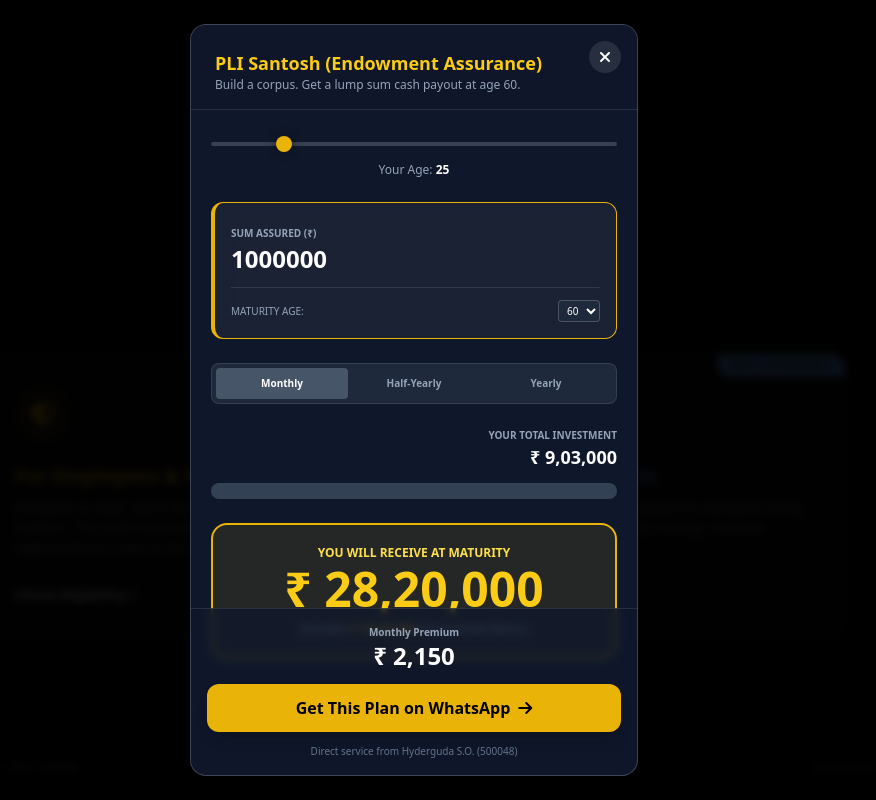
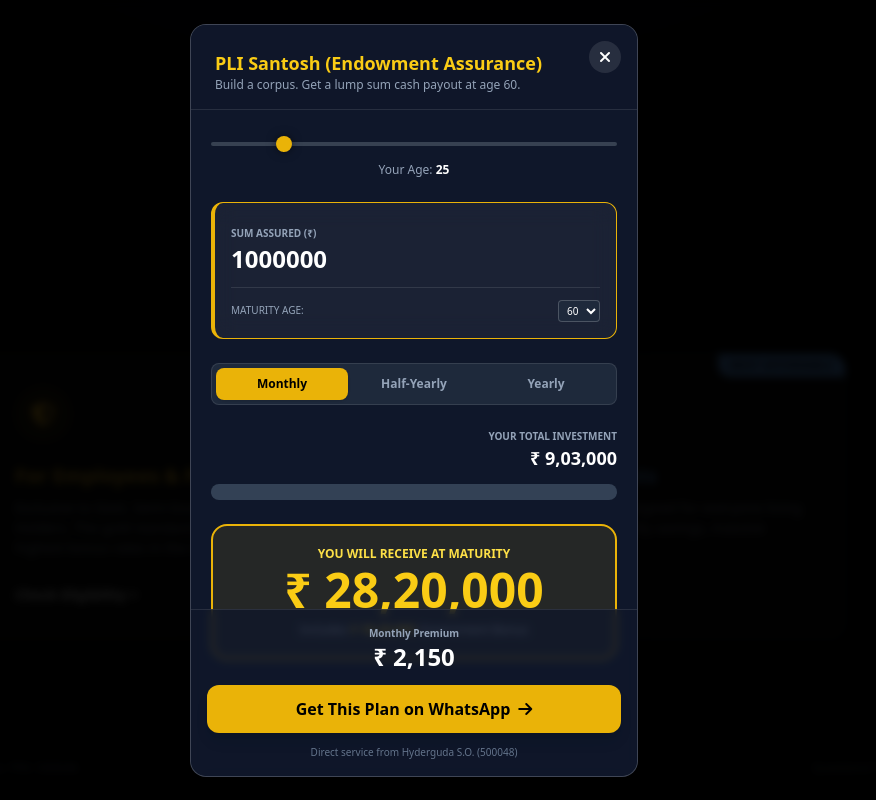
Before and after one commit to hydergudapostoffice-ai/HYDERGUDA, a React (Vite) app: page / in a window 1280 px wide. Both pictures are taken after a click on the element 416 px from the left and 1082 px from the top of the page. Shown: the part 586-1386 px from the top of the page, without its empty margins (226-1102 px from the left). Built offline with nearby package versions, Linux system fonts and the light colour scheme.

Commit message:
Update PliCalculator.tsx

```diff
--- a/components/modals/PliCalculator.tsx
+++ b/components/modals/PliCalculator.tsx
@@ -147,7 +147,11 @@
             <button
                 key={m}
                 onClick={() => setMode(m)}
-                className={`flex-1 py-2 text-[10px] font-bold rounded transition capitalize ${mode === m ? 'bg-slate-600 text-white' : 'text-slate-400'}`}
+                className={`flex-1 py-2 text-xs font-bold rounded-lg transition capitalize ${
+  mode === m
+    ? 'bg-yellow-500 text-black shadow'
+    : 'text-slate-400 hover:bg-slate-700'
+}`}
             >{m === 'half' ? 'Half-Yearly' : m}</button>
           ))}
         </div>
```
